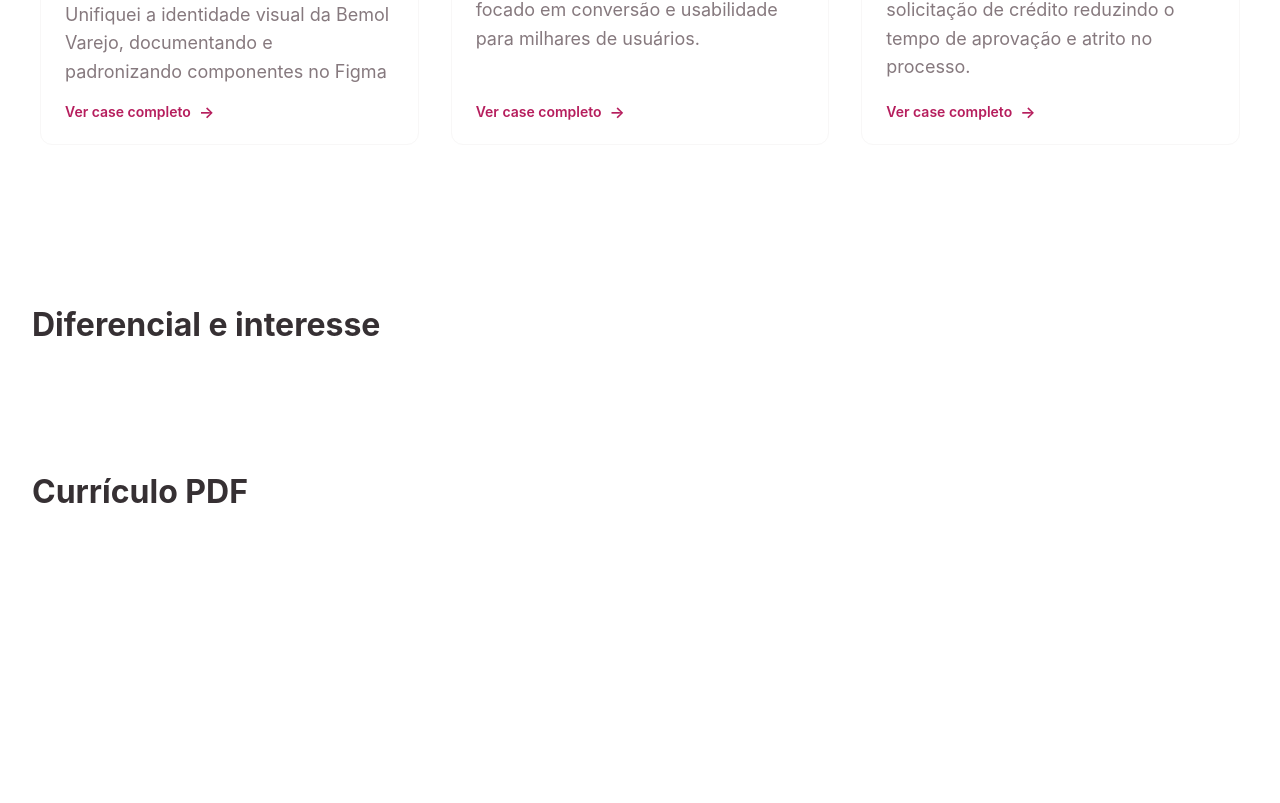
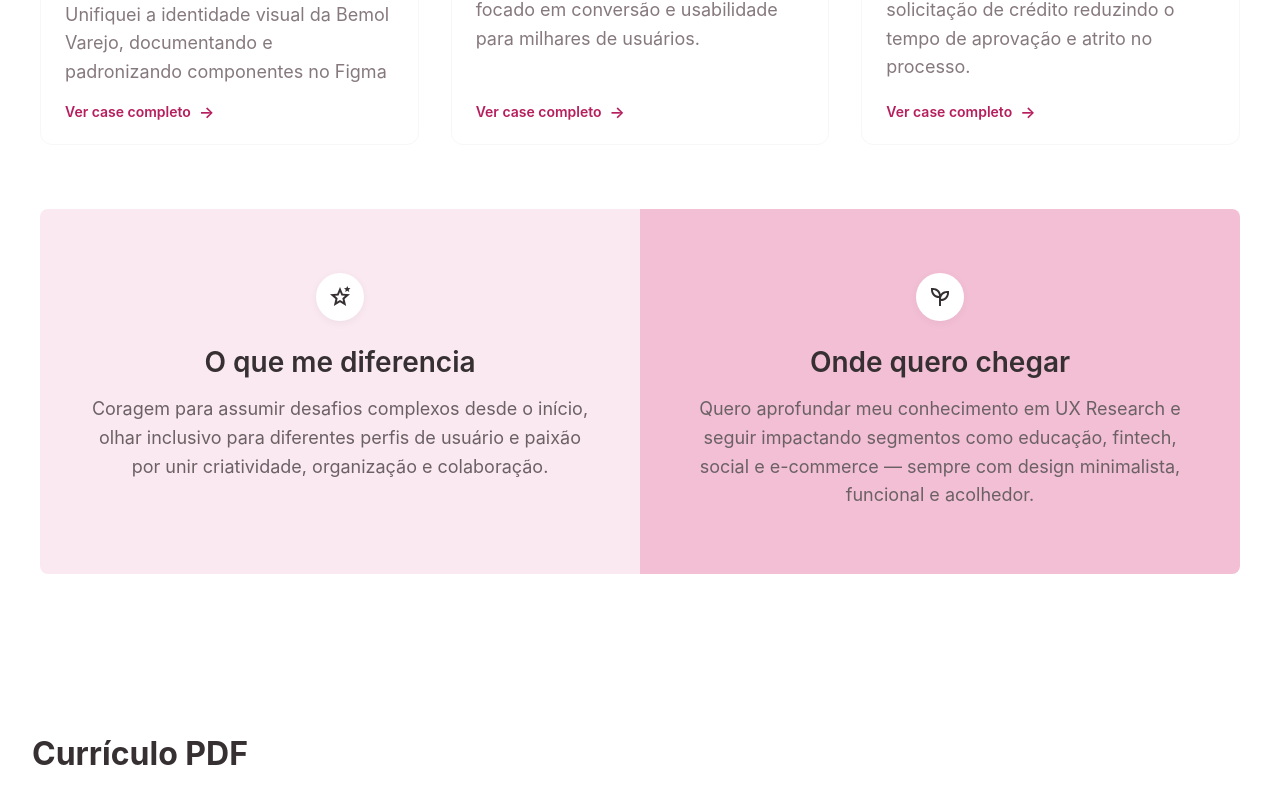
Before and after one commit to Elian-beep/portfolio-linda, a React (Vite) app: page / in a window 1280 px wide. Shown: the part 2293-3096 px from the top of the page. Before the commit the page ends 2836 px from the top, so only its background shows below. Built offline with nearby package versions, Linux system fonts and the light colour scheme.

Commit message:
feat: [DIFFERENTIALS] Create section

```diff
--- a/src/App.tsx
+++ b/src/App.tsx
@@ -1,9 +1,9 @@
 import { Header } from "./components/Header/Header";
 import { Home } from "./pages/Home";
 import { Projects } from "./pages/Projects";
-import { Services } from "./pages/Services";
 import { Resume } from "./pages/Resume";
 import { About } from "./pages/About";
+import { Differentials } from "./pages/Differentials";
 
 function App() {
   return (
@@ -13,7 +13,7 @@ function App() {
         <Home />
         <About />
         <Projects />
-        <Services />
+        <Differentials />
         <Resume />
       </main>
     </>
--- /dev/null
+++ b/src/pages/Differentials.module.scss
@@ -0,0 +1,82 @@
+@import "../styles/colors";
+
+.differentialsSection {
+  width: 100%;
+  max-width: 1200px;
+  margin: 0 auto;
+  margin-bottom: 4rem;
+}
+
+.differentialsContent {
+  display: flex;
+  flex-direction: column;
+  width: 100%;
+  border-radius: 8px;
+  overflow: hidden;
+
+  @media (min-width: 768px) {
+    flex-direction: row;
+  }
+}
+
+.cardLeft,
+.cardRight {
+  flex: 1;
+  padding: 3rem 2rem;
+  display: flex;
+  flex-direction: column;
+  align-items: center;
+  text-align: center;
+
+  @media (min-width: 768px) {
+    padding: 4rem 3rem;
+  }
+
+  h3 {
+    color: $color-neutral-800;
+    font-size: 1.25rem;
+    margin-bottom: 1rem;
+    font-weight: 600;
+
+    @media (min-width: 768px) {
+      font-size: 1.75rem;
+    }
+  }
+
+  p {
+    color: $color-neutral-700;
+    line-height: 1.6;
+    font-size: 1rem;
+    margin: 0;
+
+    @media (min-width: 768px) {
+      font-size: 1.125rem;
+    }
+  }
+}
+
+.cardLeft {
+  background-color: $color-pink-100;
+}
+
+.cardRight {
+  background-color: $color-pink-200;
+}
+
+.iconWrapper {
+  width: 48px;
+  height: 48px;
+  background-color: $color-neutral-100;
+  border-radius: 50%;
+  display: flex;
+  align-items: center;
+  justify-content: center;
+  margin-bottom: 1.5rem;
+  box-shadow: 0 2px 8px rgba(0, 0, 0, 0.05);
+
+  img {
+    width: 24px;
+    height: 24px;
+    object-fit: contain;
+  }
+}
--- /dev/null
+++ b/src/pages/Differentials.tsx
@@ -0,0 +1,35 @@
+import styles from "./Differentials.module.scss";
+import starsIcon from "@/assets/stars_icon.svg";
+import plantIcon from "@/assets/psychiatry_icon.svg";
+
+export const Differentials = () => {
+  return (
+    <section className={styles.differentialsSection}>
+      <div className={styles.differentialsContent}>
+        <div className={styles.cardLeft}>
+          <div className={styles.iconWrapper}>
+            <img src={starsIcon} alt="Stars Icon" />
+          </div>
+          <h3>O que me diferencia</h3>
+          <p>
+            Coragem para assumir desafios complexos desde o início, olhar
+            inclusivo para diferentes perfis de usuário e paixão por unir
+            criatividade, organização e colaboração.
+          </p>
+        </div>
+
+        <div className={styles.cardRight}>
+          <div className={styles.iconWrapper}>
+            <img src={plantIcon} alt="Plant Icon" />
+          </div>
+          <h3>Onde quero chegar</h3>
+          <p>
+            Quero aprofundar meu conhecimento em UX Research e seguir impactando
+            segmentos como educação, fintech, social e e-commerce — sempre
+            com design minimalista, funcional e acolhedor.
+          </p>
+        </div>
+      </div>
+    </section>
+  );
+};
```
Also changed, not shown: src/assets/psychiatry_icon.svg (added), src/assets/stars_icon.svg (added).
